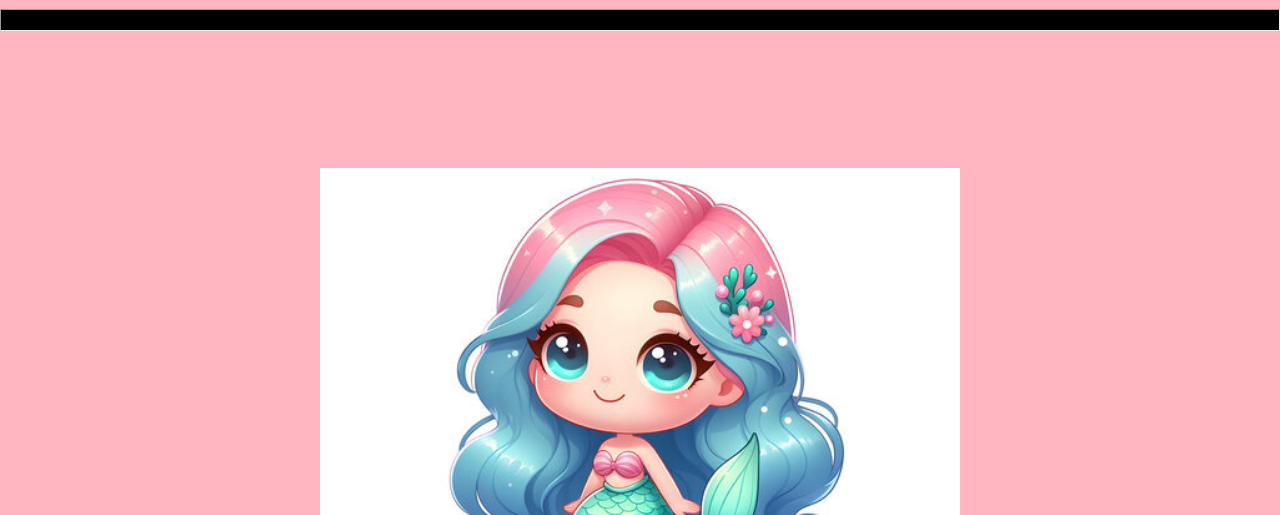
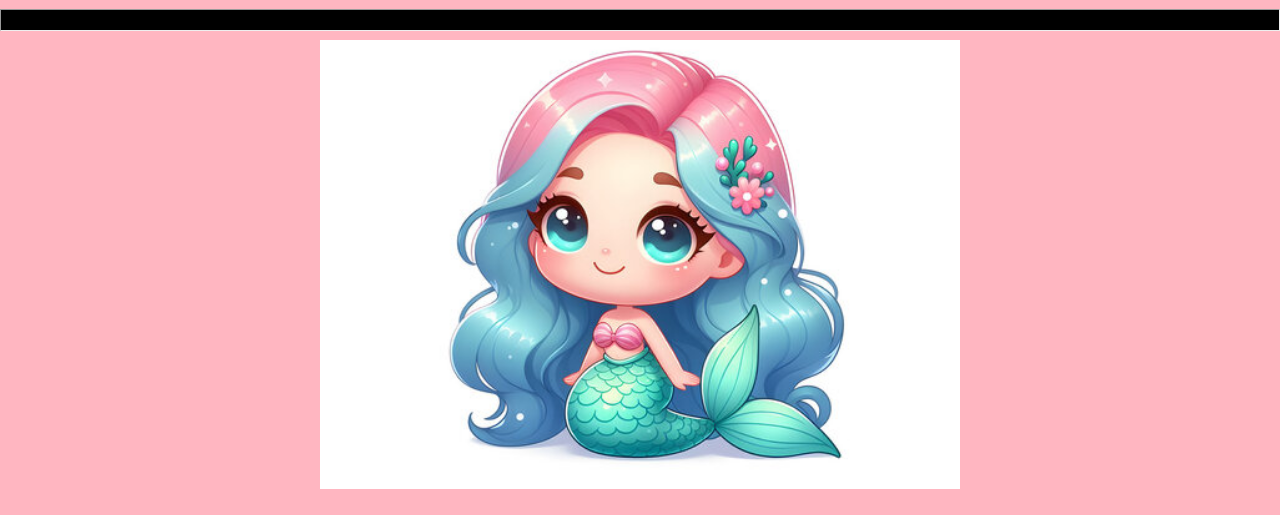
Before and after one commit to Wingoa/SparklePrincess, a plain HTML site: page index.html in a window 1280 px wide. Shown: the top 515 px of the page. Drawn offline with Linux system fonts and the light colour scheme.

Commit message:
Formatting buttons

```diff
--- a/index.html
+++ b/index.html
@@ -33,6 +33,7 @@
         font-size: 25px;
         padding: 0% 15%;
         margin: 20px;
+        width: 80%;
       }
       iframe {
         width: 100%;
@@ -47,7 +48,7 @@
       src="images/mermaid.jpg"
       alt="Mermaid"
       width="50%"
-      style="cursor: pointer; margin: 10%"
+      style="cursor: pointer"
       onclick="refreshPage()"
     />
 
```
